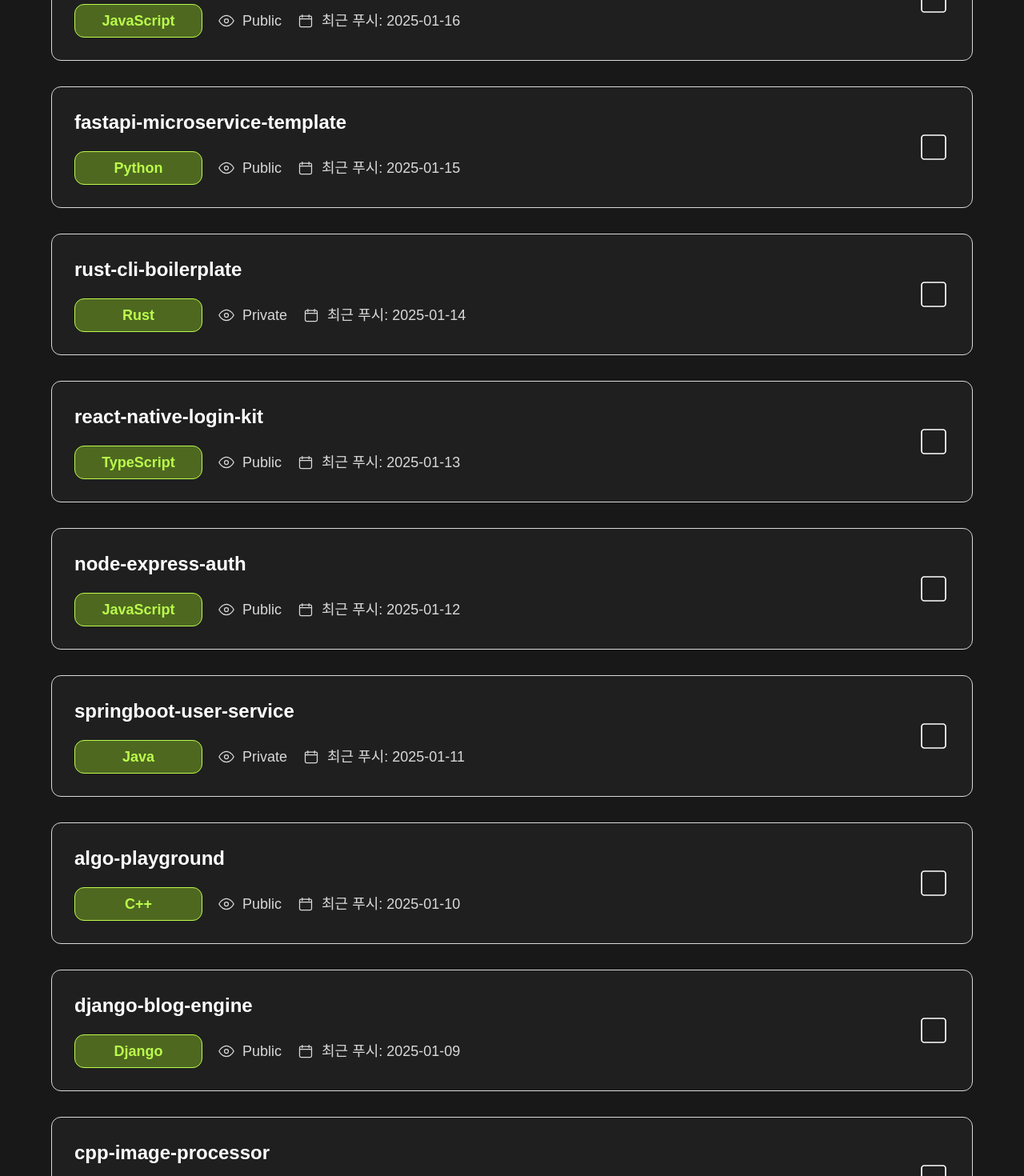
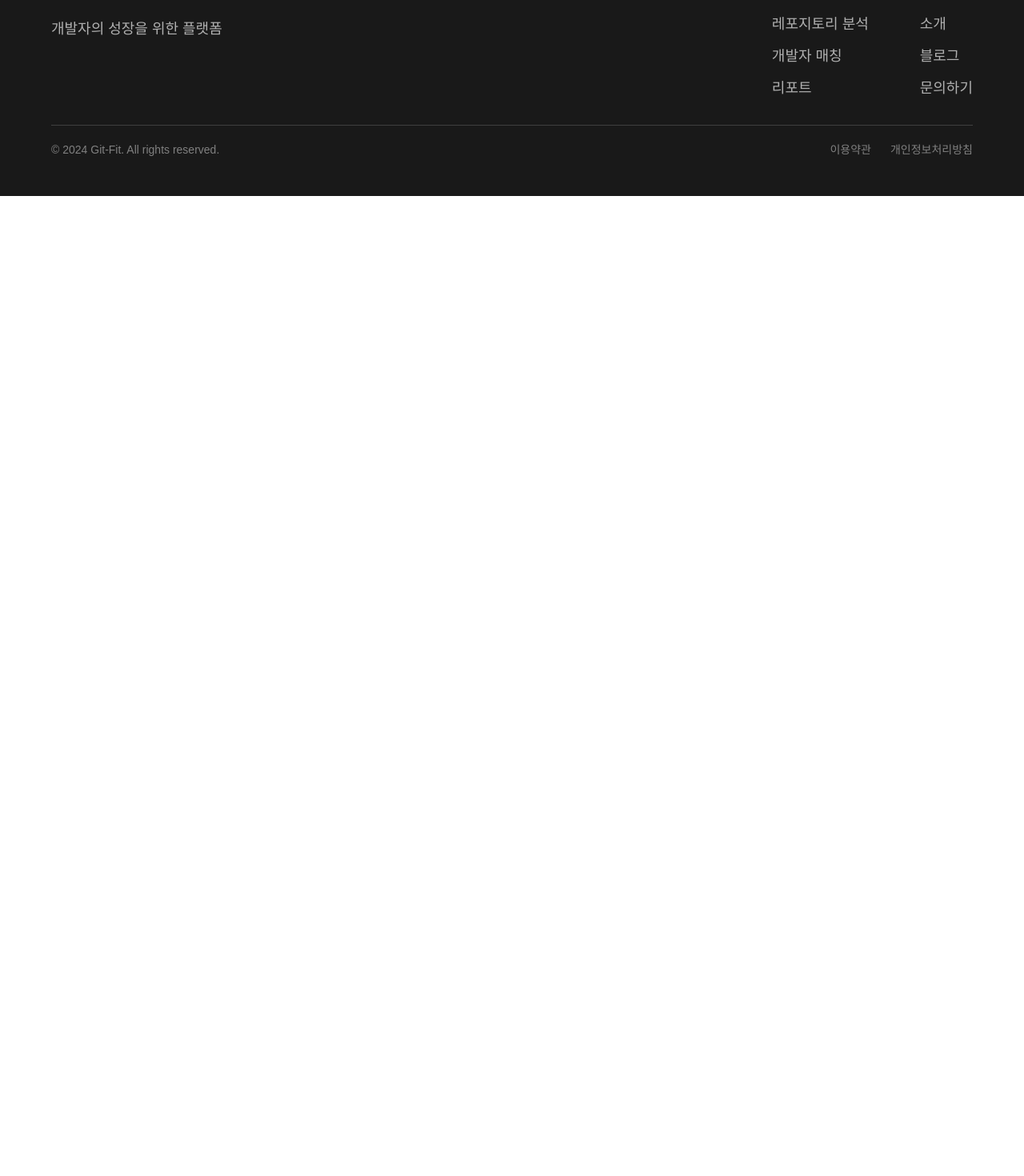
Before and after one commit to KAU-gitfit/gitfit-next, a Next.js app: page /repositories in a window 1280 px wide. Shown: the part 1100-2570 px from the top of the page at 80% size. After the commit the page ends 1345 px from the top, so only its background shows below. Built offline with nearby package versions, Linux system fonts and the light colour scheme; no server answers; sample sign-in values are in the browser's storage.

Commit message:
chore: remove mock data and initialize with empty array

```diff
--- a/app/repositories/page.tsx
+++ b/app/repositories/page.tsx
@@ -35,89 +35,6 @@ type Repository = {
   isSelected: boolean;
 };
 
-const mockRepositories: Repository[] = [
-  {
-    id: "1",
-    name: "next-commerce-starter",
-    language: "TypeScript",
-    visibility: "Public",
-    lastPush: "2025-01-17",
-    isSelected: true,
-  },
-  {
-    id: "2",
-    name: "awesome-js-utils",
-    language: "JavaScript",
-    visibility: "Public",
-    lastPush: "2025-01-16",
-    isSelected: false,
-  },
-  {
-    id: "3",
-    name: "fastapi-microservice-template",
-    language: "Python",
-    visibility: "Public",
-    lastPush: "2025-01-15",
-    isSelected: false,
-  },
-  {
-    id: "4",
-    name: "rust-cli-boilerplate",
-    language: "Rust",
-    visibility: "Private",
-    lastPush: "2025-01-14",
-    isSelected: false,
-  },
-  {
-    id: "5",
-    name: "react-native-login-kit",
-    language: "TypeScript",
-    visibility: "Public",
-    lastPush: "2025-01-13",
-    isSelected: false,
-  },
-  {
-    id: "6",
-    name: "node-express-auth",
-    language: "JavaScript",
-    visibility: "Public",
-    lastPush: "2025-01-12",
-    isSelected: false,
-  },
-  {
-    id: "7",
-    name: "springboot-user-service",
-    language: "Java",
-    visibility: "Private",
-    lastPush: "2025-01-11",
-    isSelected: false,
-  },
-  {
-    id: "8",
-    name: "algo-playground",
-    language: "C++",
-    visibility: "Public",
-    lastPush: "2025-01-10",
-    isSelected: false,
-  },
-  {
-    id: "9",
-    name: "django-blog-engine",
-    language: "Django",
-    visibility: "Public",
-    lastPush: "2025-01-09",
-    isSelected: false,
-  },
-  {
-    id: "10",
-    name: "cpp-image-processor",
-    language: "C++",
-    visibility: "Public",
-    lastPush: "2025-01-08",
-    isSelected: false,
-  },
-];
-
 const languages = [
   "전체",
   "TypeScript",
@@ -135,8 +52,7 @@ export default function RepositoriesPage() {
   const router = useRouter();
 
   //기본 렌더링 정보
-  const [repositories, setRepositories] =
-    useState<Repository[]>(mockRepositories);
+  const [repositories, setRepositories] = useState<Repository[]>([]);
   const [selectedLanguage, setSelectedLanguage] = useState("전체");
   const [isCheckingAuth, setIsCheckingAuth] = useState(true);
 
```
